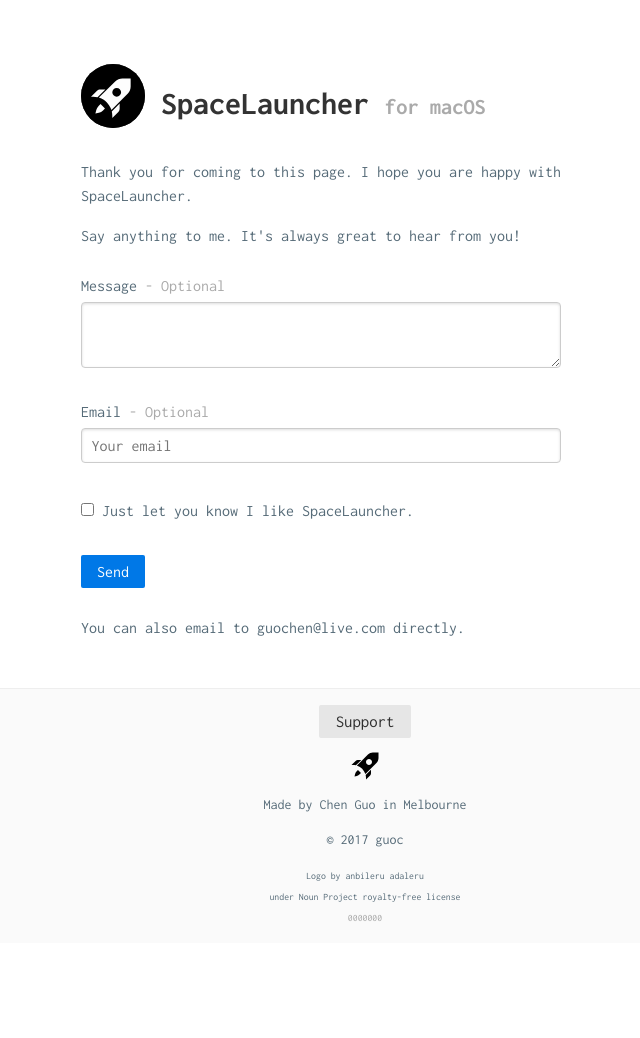
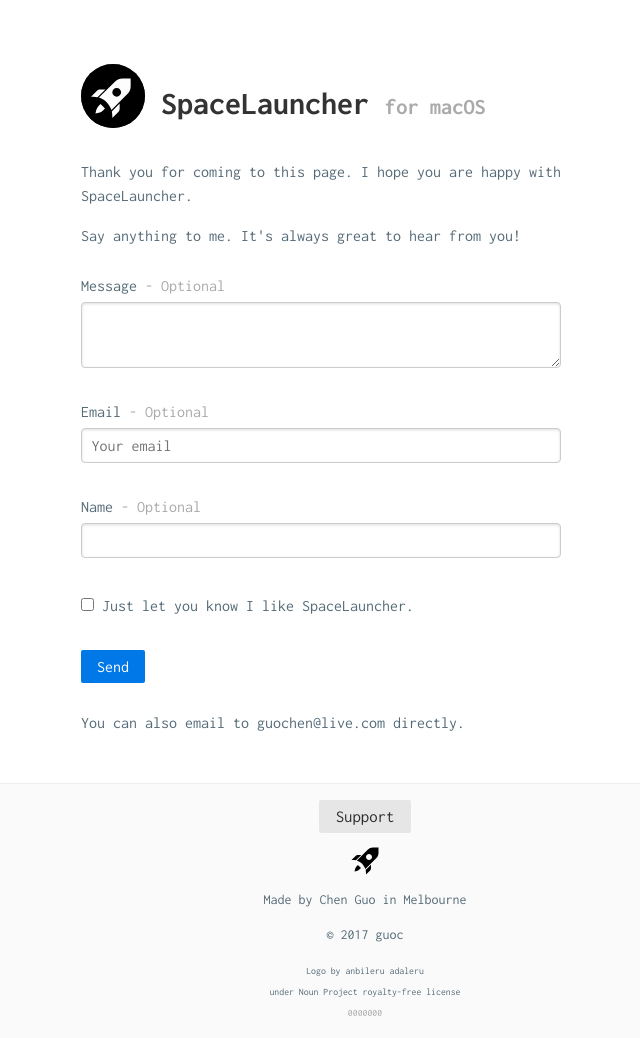
Before and after one commit to cguo8/SpaceLauncherWebsite, a Jekyll site: the page built from hi/index.md, in a window 1280 px wide. Shown: the whole page, without its empty margins (275-915 px from the left). Built offline with Jekyll 4.4.1, drawn with Linux system fonts in a browser that asks for light colours; nearby versions of some CDN libraries; our own code applies the rules of GitHub Pages for plain Markdown files; comment, search, counter and statistics services are not loaded; before the commit the page ends 943 px from its top, so only the background shows below that.

Commit message:
Update hi form: add name; add subject

```diff
--- a/hi/index.md
+++ b/hi/index.md
@@ -16,6 +16,11 @@
 
       <br>
 
+      <label for="name">Name<span class="lighttext"> - Optional</span></label>
+      <input id="name" class="pure-input-1" name="name">
+
+      <br>
+
       <label for="option-like" class="pure-checkbox">
         <input id="option-like" type="checkbox" name="likeit">
         Just let you know I like SpaceLauncher.
@@ -26,6 +31,7 @@
       <button type="submit" class="pure-button pure-button-primary">Send</button>
 
       <input type="hidden" name="_next" value="/hi/thanks.html" />
+      <input type="hidden" name="_subject" value="Hi, SpaceLauncher" />
     </fieldset>
   </form>
 </section>
```
